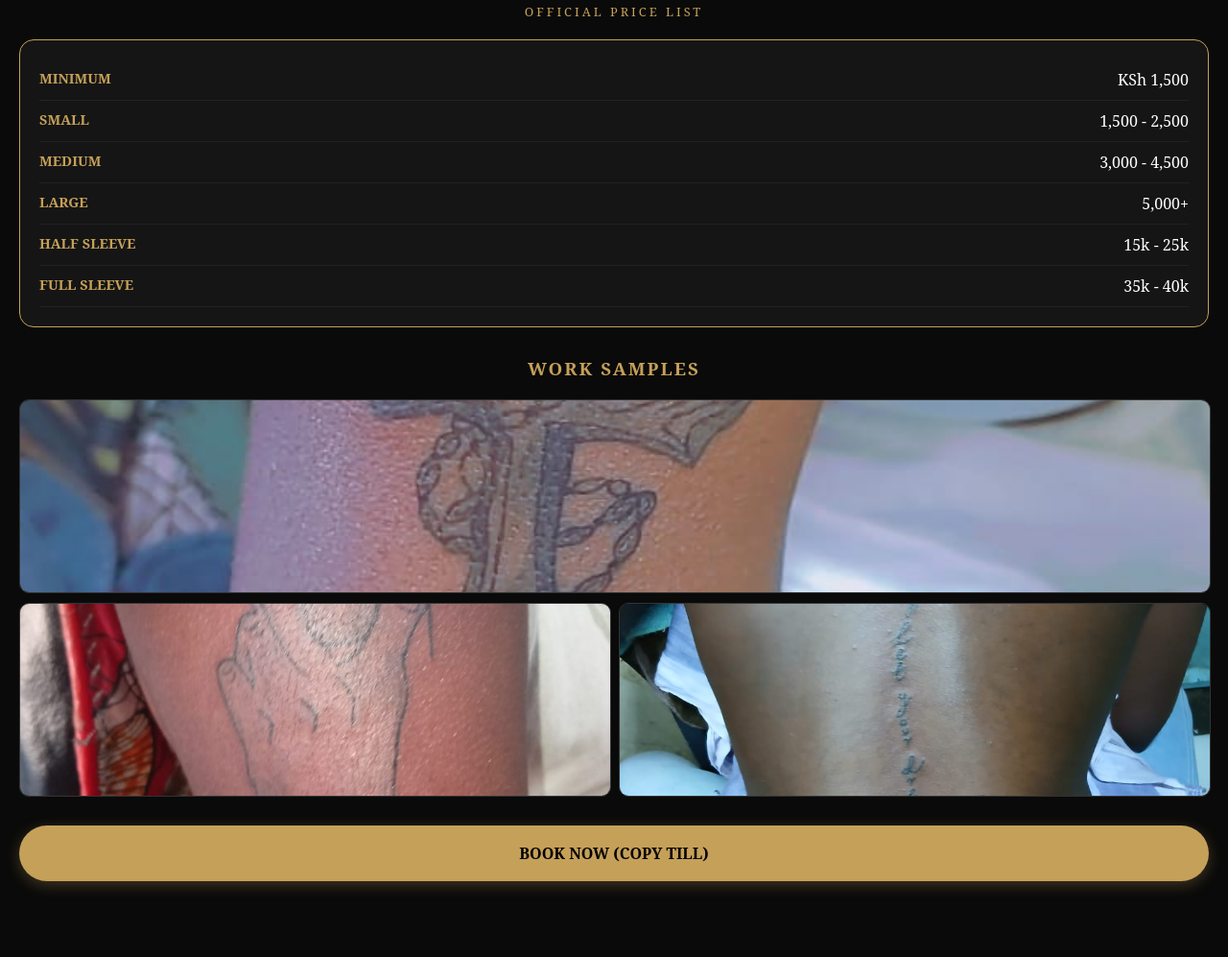
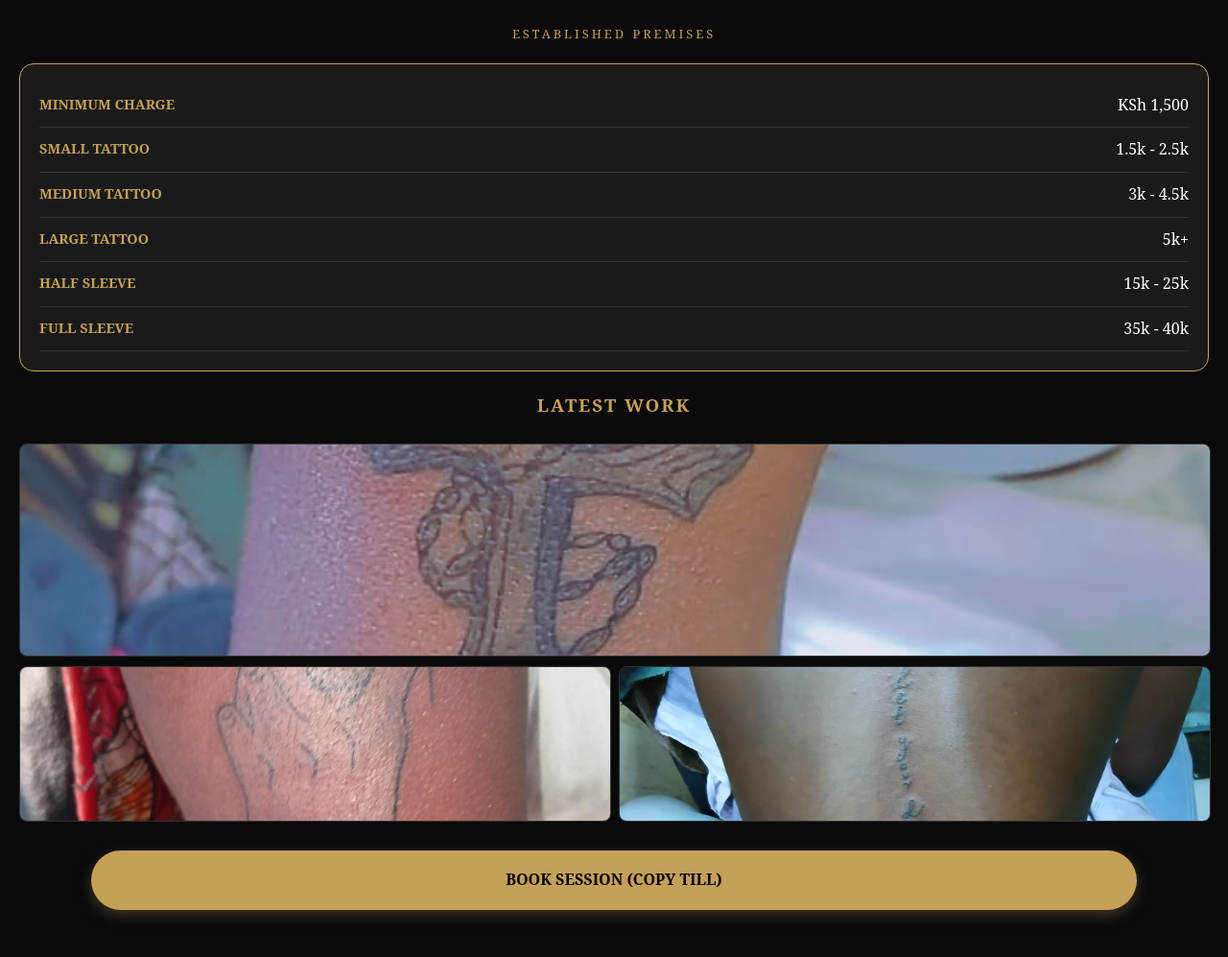
Before and after one commit to oloostephan488-creator/Silverboy-premises, a plain HTML site: page index.html in a window 1280 px wide. Shown: the part 265-1262 px from the top of the page at 96% size. Before the commit the page ends 1203 px from the top, so only its background shows below. Drawn offline with Linux system fonts and the light colour scheme.

Commit message:
Refactor HTML and CSS for layout and styling

```diff
--- a/index.html
+++ b/index.html
@@ -5,89 +5,74 @@
     <meta name="viewport" content="width=device-width, initial-scale=1.0">
     <title>Silverboyking Premises</title>
     <style>
-        :root { --gold: #c5a059; --dark: #0a0a0a; }
-        body { background: var(--dark); color: white; font-family: 'serif'; text-align: center; margin: 0; padding: 20px; }
+        :root { --gold: #c5a059; --dark: #0a0a0a; --gray: #1a1a1a; }
+        body { background: var(--dark); color: white; font-family: 'serif'; text-align: center; margin: 0; padding: 20px; line-height: 1.6; }
 
-        .header-logo { width: 140px; height: auto; margin: 10px 0; }
+        /* Header Logo */
+        .logo { width: 140px; height: auto; margin: 20px 0; border-radius: 10px; }
 
-        .price-container {
-            background: #151515;
+        /* Price Section */
+        .prices {
+            background: var(--gray);
             border: 1px solid var(--gold);
             border-radius: 15px;
             padding: 20px;
             margin: 20px 0;
             text-align: left;
         }
+        .price-row { display: flex; justify-content: space-between; padding: 10px 0; border-bottom: 1px solid #333; }
+        .label { color: var(--gold); font-weight: bold; font-size: 0.9rem; }
 
-        .price-row {
-            display: flex;
-            justify-content: space-between;
-            padding: 10px 0;
-            border-bottom: 1px solid #222;
-        }
+        /* Portfolio Grid (3 Samples) */
+        .portfolio { display: grid; grid-template-columns: 1fr 1fr; gap: 10px; margin-top: 25px; }
+        .portfolio img { width: 100%; height: 160px; object-fit: cover; border-radius: 8px; border: 1px solid #333; }
+        .first { grid-column: span 2; height: 220px !important; }
 
-        .price-label { color: var(--gold); font-weight: bold; font-size: 0.9rem; }
-
-        /* PORTFOLIO LAYOUT FOR 3 SAMPLES */
-        .portfolio-grid {
-            display: grid;
-            grid-template-columns: 1fr 1fr;
-            gap: 10px;
-            margin-top: 20px;
-        }
-        .sample-large { grid-column: span 2; } /* First image takes full width */
-
-        .portfolio-grid img {
-            width: 100%;
-            height: 200px;
-            object-fit: cover;
-            border-radius: 10px;
-            border: 1px solid #333;
-        }
-
-        .cta-btn {
+        /* Button */
+        .cta {
             background: var(--gold);
             color: black;
             padding: 18px;
             border-radius: 40px;
             display: block;
-            margin-top: 30px;
+            margin: 30px auto;
             text-decoration: none;
             font-weight: bold;
-            box-shadow: 0 4px 15px rgba(197, 160, 89, 0.3);
+            width: 85%;
+            box-shadow: 0 5px 15px rgba(197, 160, 89, 0.3);
         }
     </style>
 </head>
 <body>
 
-    <img src="logo1.png" alt="Silverboyking Logo" class="header-logo">
+    <img src="logo1.png" alt="Logo" class="logo">
 
-    <p style="color: var(--gold); letter-spacing: 3px; font-size: 0.8rem;">OFFICIAL PRICE LIST</p>
+    <p style="color: var(--gold); letter-spacing: 3px; font-size: 0.8rem;">ESTABLISHED PREMISES</p>
 
-    <div class="price-container">
-        <div class="price-row"><span class="price-label">MINIMUM</span><span>KSh 1,500</span></div>
-        <div class="price-row"><span class="price-label">SMALL</span><span>1,500 - 2,500</span></div>
-        <div class="price-row"><span class="price-label">MEDIUM</span><span>3,000 - 4,500</span></div>
-        <div class="price-row"><span class="price-label">LARGE</span><span>5,000+</span></div>
-        <div class="price-row"><span class="price-label">HALF SLEEVE</span><span>15k - 25k</span></div>
-        <div class="price-row"><span class="price-label">FULL SLEEVE</span><span>35k - 40k</span></div>
+    <div class="prices">
+        <div class="price-row"><span class="label">MINIMUM CHARGE</span><span>KSh 1,500</span></div>
+        <div class="price-row"><span class="label">SMALL TATTOO</span><span>1.5k - 2.5k</span></div>
+        <div class="price-row"><span class="label">MEDIUM TATTOO</span><span>3k - 4.5k</span></div>
+        <div class="price-row"><span class="label">LARGE TATTOO</span><span>5k+</span></div>
+        <div class="price-row"><span class="label">HALF SLEEVE</span><span>15k - 25k</span></div>
+        <div class="price-row"><span class="label">FULL SLEEVE</span><span>35k - 40k</span></div>
     </div>
 
-    <h3 style="color: var(--gold); margin-top: 30px; letter-spacing: 2px;">WORK SAMPLES</h3>
-    <div class="portfolio-grid">
-        <img src="sample1.jpg" class="sample-large">
+    <h3 style="color: var(--gold); letter-spacing: 2px;">LATEST WORK</h3>
+    <div class="portfolio">
+        <img src="sample1.jpg" class="first">
         <img src="sample2.jpg">
         <img src="sample3.jpg">
     </div>
 
-    <a href="#" class="cta-btn" onclick="copyAndBook()">BOOK NOW (COPY TILL)</a>
+    <a href="#" class="cta" onclick="bookNow()">BOOK SESSION (COPY TILL)</a>
 
     <script>
-        function copyAndBook() {
+        function bookNow() {
             const till = "0700032541";
             navigator.clipboard.writeText(till).then(() => {
-                alert("Till 0700032541 Copied!");
-                window.location.href = "https://wa.me/254700032541?text=Hi Silverboyking, I'd like to book a session.";
+                alert("Till Number 0700032541 Copied!");
+                window.location.href = "https://wa.me/254700032541?text=Hi Silverboyking, I'm booking a session. I've copied your till number.";
             });
         }
     </script>
```
